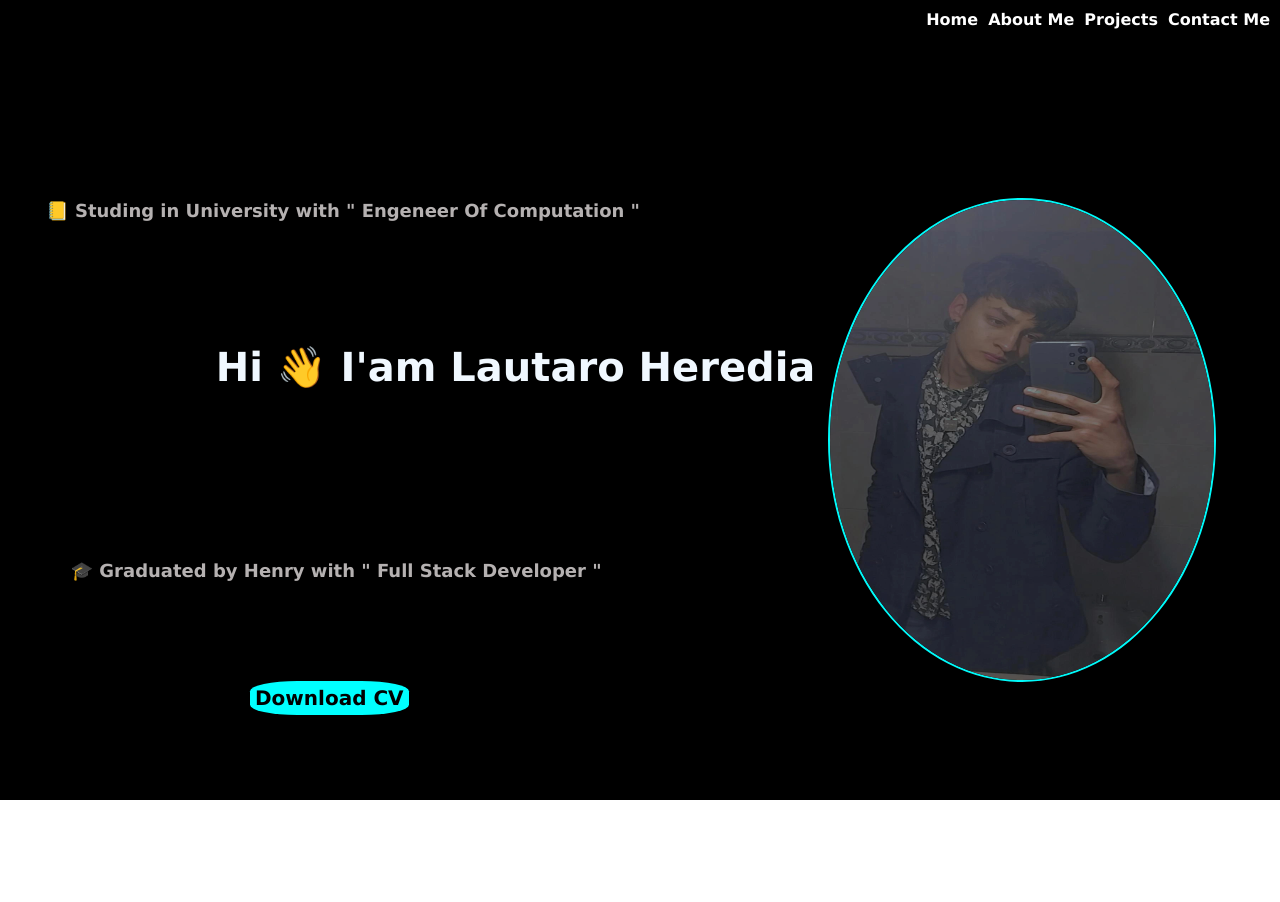
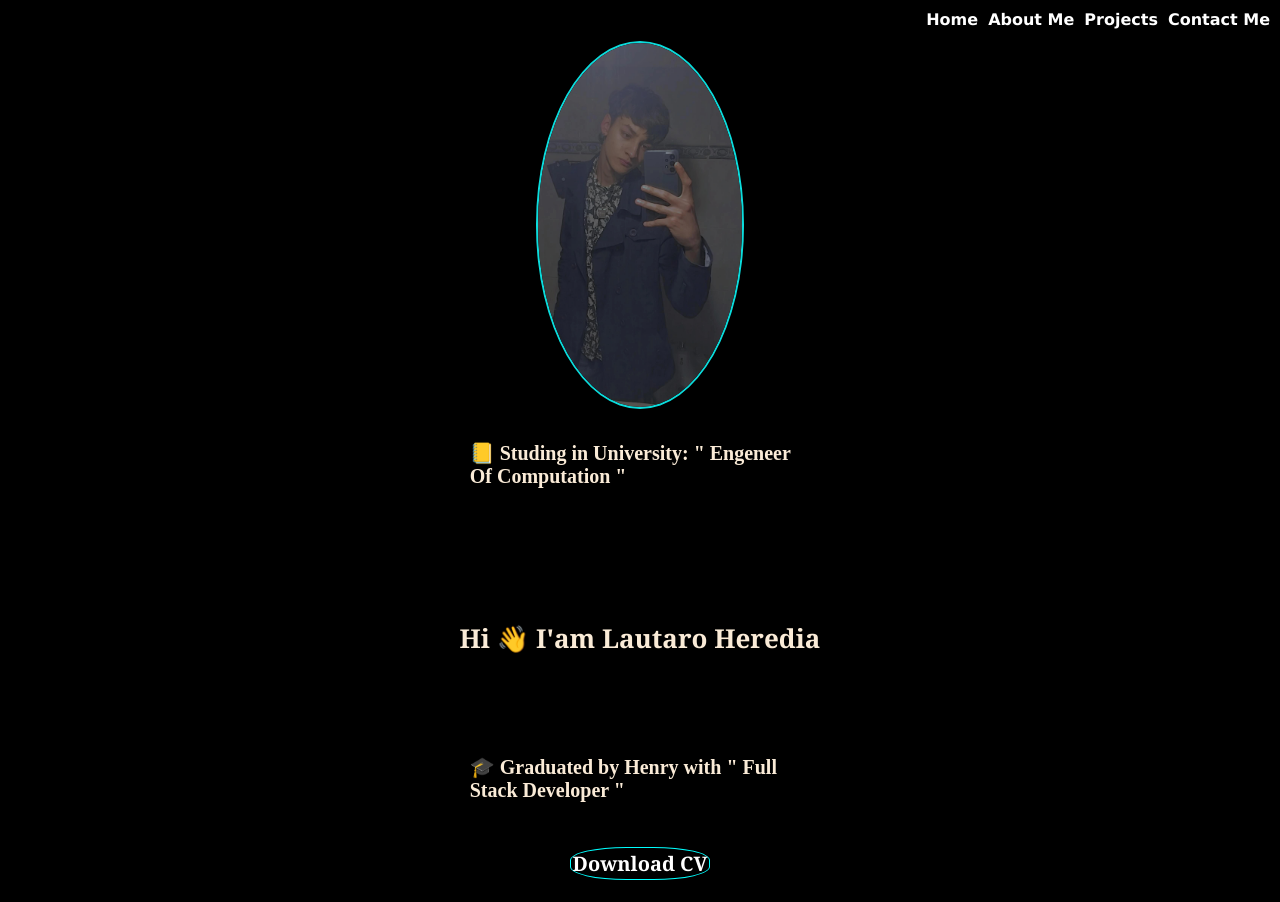
Before and after one commit to LautyHeredia/Portfolio, a React (Vite) app in the folder my-react-app/: page / in a window 1280 px wide. Before the commit the page ends 800 px from the top, so only its background shows below. Built offline with nearby package versions, Linux system fonts and the light colour scheme.

Commit message:
New Version

```diff
--- a/my-react-app/src/Components/AboutMe/AboutMe.jsx
+++ b/my-react-app/src/Components/AboutMe/AboutMe.jsx
@@ -31,8 +31,8 @@ export default function AboutMe () {
                 <p className={styles.p}>I&apos;am graduated in Henry with Full Stack Developer.</p>
                 <p className={styles.p}>I&apos;am living in Argentina and I have 20 years old.</p>
                 <p className={styles.p}>I&apos;am oriented in the Back-End, but I don&apos;t have a problem with Full Stack</p>
-                <p className={styles.p}>My love in this life is programming and design web apps. 💻</p>
-                <p className={styles.p}>My hobbies in the days is programming in times off, and play Volleyball 2hs sometimes.</p>
+                <p className={styles.p}>My love in this life is programming, develop design web apps. 💻</p>
+                <p className={styles.p}>My hobbies in the days is programming in times off and play Volleyball 2hs sometimes.</p>
             </div>
             <div>
            </div>
--- a/my-react-app/src/Components/AboutMe/aboutMe.module.css
+++ b/my-react-app/src/Components/AboutMe/aboutMe.module.css
@@ -191,7 +191,6 @@
 .conteinerP {
     position: relative;
     max-width: 50%;
-    border: 1px solid white;
     min-height: 20vh;
     /* margin-left: 100px; */
     /* gap: 2px; */
@@ -206,7 +205,7 @@
 
 .p {
     text-align: center;
-    color: rgb(29, 29, 29);
+    color: rgb(0, 0, 0);
     font-size: 23px;
     font-weight: 700;
     z-index: 1;
--- a/my-react-app/src/Components/Contact/contactMe.module.css
+++ b/my-react-app/src/Components/Contact/contactMe.module.css
@@ -13,7 +13,7 @@
 
 .icon {
     position: absolute;
-    left: 27.4%;
+    left: 23.6%;
     top: 38.5%;
     font-size: 50px;
     animation: iconsAnimation1 2.4s ease-in-out;
@@ -126,12 +126,12 @@
 @keyframes iconsAnimation1 {
     0% {
         top: 30%;
-        left: 39%;
+        left: 29%;
         z-index: -1;
     }
     100%{
         top: 38.5%;
-        left: 27.5%;
+        left: 23.7%;
     }
 }
 
--- a/my-react-app/src/Components/Home/Home.jsx
+++ b/my-react-app/src/Components/Home/Home.jsx
@@ -5,13 +5,23 @@ import cv from '../../media/CV_2023042603142219_230527_141146.pdf'
 export default function Home () {
    return (
       <div className={styles.divConteiner}>
-        <p className={styles.p}>Hi 👋 I&apos;am Lautaro Heredia</p>
-        <h2 className={styles.h21}>📒 Studing in University with &quot; Engeneer Of Computation &quot;</h2>
-        <h3 className={styles.h22}>🎓 Graduated by Henry with &quot; Full Stack Developer &quot;</h3>
-        <a href={cv} download={'YourCv.pdf'} className={styles.cvDownload}>Download CV</a>
-        <div className={styles.ConteinerImg}>
-         <img src={imagen} alt='MyImage' width={'30%'} height={'15%'} className={styles.img}/>
-        </div>
-       </div>
+         <div className={styles.divConteiner3}>
+                   {/* <div className={styles.ConteinerImg}> */}
+                      <img src={imagen} alt='MyImage' width={'40%'} height={'25%'} className={styles.img}/>
+                   {/* </div> */}
+         </div>
+         <div className={styles.divConteiner2}>
+            <div className={styles.divConteinerH21}>
+               <h2 className={styles.h21}>📒 Studing in University: &quot; Engeneer Of Computation &quot;</h2>
+             </div>
+              <div className={styles.divConteinerP}>
+               <p className={styles.p}>Hi 👋 I&apos;am Lautaro Heredia</p>
+                </div>
+                 <div className={styles.divConteinerH22}>
+                  <h3 className={styles.h22}>🎓 Graduated by Henry with &quot; Full Stack Developer &quot;</h3>
+                   </div>
+            <a href={cv} download={'YourCv.pdf'} className={styles.cvDownload}>Download CV</a>
+         </div>
+      </div>
    )
 }
--- a/my-react-app/src/Components/Home/home.module.css
+++ b/my-react-app/src/Components/Home/home.module.css
@@ -1,117 +1,109 @@
 .divConteiner {
     display: flex;
     justify-content: center;
-    flex-direction: column;
+    align-items: center;
+    flex-direction: row;
+    flex-wrap: wrap;
+    max-width: 100%;
+    min-height: 99vh;
+    gap: 5px;
+}
+
+.divConteiner2 {
+   display: flex;
+   justify-content: center;
+   align-items: center;
+   flex-direction: column;
+   flex-wrap: wrap;
+   max-width: 60%;
+   min-height: 60vh;
+   gap: 10px;
+   padding: 2px;
+   margin: 1px;
+}
+
+.divConteinerH21 {
+    display: flex;
+    justify-content: start;
     align-items: start;
-    padding: 10px;
-    margin: 3px;
-    gap: 5px;
-    max-width: 98%;
-    min-height: 83vh;
+    flex-wrap: wrap;
+    max-width: 70%;
+    min-height: 10vh;
+    padding: 2px;
+}
+
+.h21 {
+    font-size: 20px;
+    color: antiquewhite;
+}
+
+.divConteinerP {
+    display: flex;
+    justify-content: center;
+    align-items: center;
+    flex-wrap: wrap;
+    max-width: 100%;
+    min-height: 25vh;
+    padding: 5px;
 }
 
 .p {
-    position: absolute;
+    font-size: 20px;
+    color: antiquewhite;
+    font-family: Cambria, Cochin, Georgia, Times, 'Times New Roman', serif;
+    font-weight: 600;
+    font-size: 26px;
     text-align: center;
-    font-weight: 600;
-    color: aliceblue;
-    font-family: Verdana, Geneva, Tahoma, sans-serif;
-    font-size: 40px;
-    animation: moveTitle 2s infinite alternate;
 }
 
-.p:hover {
-    color: aqua;
-}
-
-.h21 {
-    position: absolute;
-    text-align: center;
-    font-weight: 600;
-    top: 25%;
-    right: 50%;
-    font-size: 18px;
-    color: rgb(181, 177, 177);
-    font-family: Verdana, Geneva, Tahoma, sans-serif;
+.divConteinerH22 {
+    display: flex;
+    justify-content: start;
+    align-items: start;
+    flex-wrap: wrap;
+    max-width: 70%;
+    min-height: 10vh;
+    padding: 2px;
 }
 
 .h22 {
-    position: absolute;
-    top: 70%;
-    right: 53%;
+    font-size: 20px;
+    color: antiquewhite;
+}
+
+.divConteiner3 {
+    display: flex;
+    justify-content: center;
+    align-items: center;
     text-align: center;
-    font-weight: 600;
-    font-size: 18px;
-    color: rgb(181, 177, 177);
-    font-family: Verdana, Geneva, Tahoma, sans-serif;
+    max-width: 80%;
+    min-height: 20vh;
+    padding: 2px;
+}
+
+.img {
+    /* top: 40%; */
+    max-width: 20%;
+    height: 40%;
+    border-radius: 60%;
+    border: 2px solid rgb(11, 220, 220);
 }
 
 .cvDownload {
-    position: absolute;
-    top: 85%;
-    right: 68%;
-    background-color:aqua;
-    padding: 5px;
-    margin: 1px;
-    border-radius: 30%;
-    font-family: Verdana, Geneva, Tahoma, sans-serif;
+    text-decoration: none;
     font-size: 20px;
+    border-radius: 40%;
+    padding: 2px;
+    color: rgb(255, 255, 255);
     font-weight: 600;
-    color: black;
-    text-decoration: none;
+    border: 1px solid aqua;
+    font-family: Cambria, Cochin, Georgia, Times, 'Times New Roman', serif;
+    background-color: rgb(0, 0, 0);
 }
 
 .cvDownload:hover {
-    background-color: rgb(0, 255, 60);
-}
-
-.conteinerImg {
-    width: 30px;
-    height: 30px;
-    position: relative;
+    background-color: rgba(2, 246, 2, 0.895);
+    color: black;
+    font-weight: 600;
     border: 1px solid black;
 }
-
-.img {
-    height: 60%;
-    position: absolute;
-    top: 20%;
-    right: 5%;
-    border-radius: 50%;
-    z-index: 1;
-    border: 2px solid white;
-    border-color: rgb(1, 250, 250);
-    animation: moveImage 2s infinite alternate;
-}
-
-.img:hover {
-    border-color: yellow;
-}
-
-@keyframes moveImage {
-    0% {
-        top: 20%;
-    }
-
-    100% {
-        top: 25%;
-    }
-}
-
-@keyframes moveTitle {
-    0% {
-        top: 43%;
-        right: 43%;
-    }
-
-    100% {
-        top: 43%;
-        right: 36%;
-    }
-}
-
-/* @media (max-widht: 1300px) {
-    divConteiner {
-
-    }
-} */
--- a/my-react-app/src/Components/Projects/Projects.jsx
+++ b/my-react-app/src/Components/Projects/Projects.jsx
@@ -15,7 +15,7 @@ export default function Projects () {
              <div className={styles.conteinerDivImg1}>
                 <img src={image1} alt='Image1' className={styles.img1}/>
                 <div className={styles.projectOne}>
-                    <h2 className={styles.h2P1}>In this project, I have created an e-commerce that looks for information of the cards in an Api, shows the information of these and lets them add them to favorites .</h2>
+                    <h2 className={styles.h2P1}>In this project, I have created a e-commerce that looks for information of the cards in an Api, shows the information of these and lets them add them to favorites .</h2>
                  {/* <div className={styles.projectOne2}> */}
                    <a href='https://rick-and-morty-lauty.netlify.app/' className={styles.h3P1}>Go</a>
                  {/* </div> */}
--- a/my-react-app/src/Components/Projects/projects.module.css
+++ b/my-react-app/src/Components/Projects/projects.module.css
@@ -18,7 +18,7 @@
     flex-wrap: wrap;
     max-width: 60%;
     min-width: 20%;
-    height: 50%;
+    height: 70vh;
     gap: 10px;
     box-shadow: 0px 3px 24px 0px rgba(0, 238, 255, 0.75);
     border: 2px solid white;
@@ -74,7 +74,7 @@
     flex-wrap: wrap;
     max-width: 60%;
     min-width: 20%;
-    min-height: 70%;
+    height: 70vh;
     gap: 3px;
     box-shadow: 0px 3px 24px 0px rgba(0, 238, 255, 0.75);
 }
@@ -85,7 +85,7 @@
 
 .img2 {
     width: 100%;
-    min-height: 99%;
+    height: 40%;
 }
 
 .projectTwo {
```
